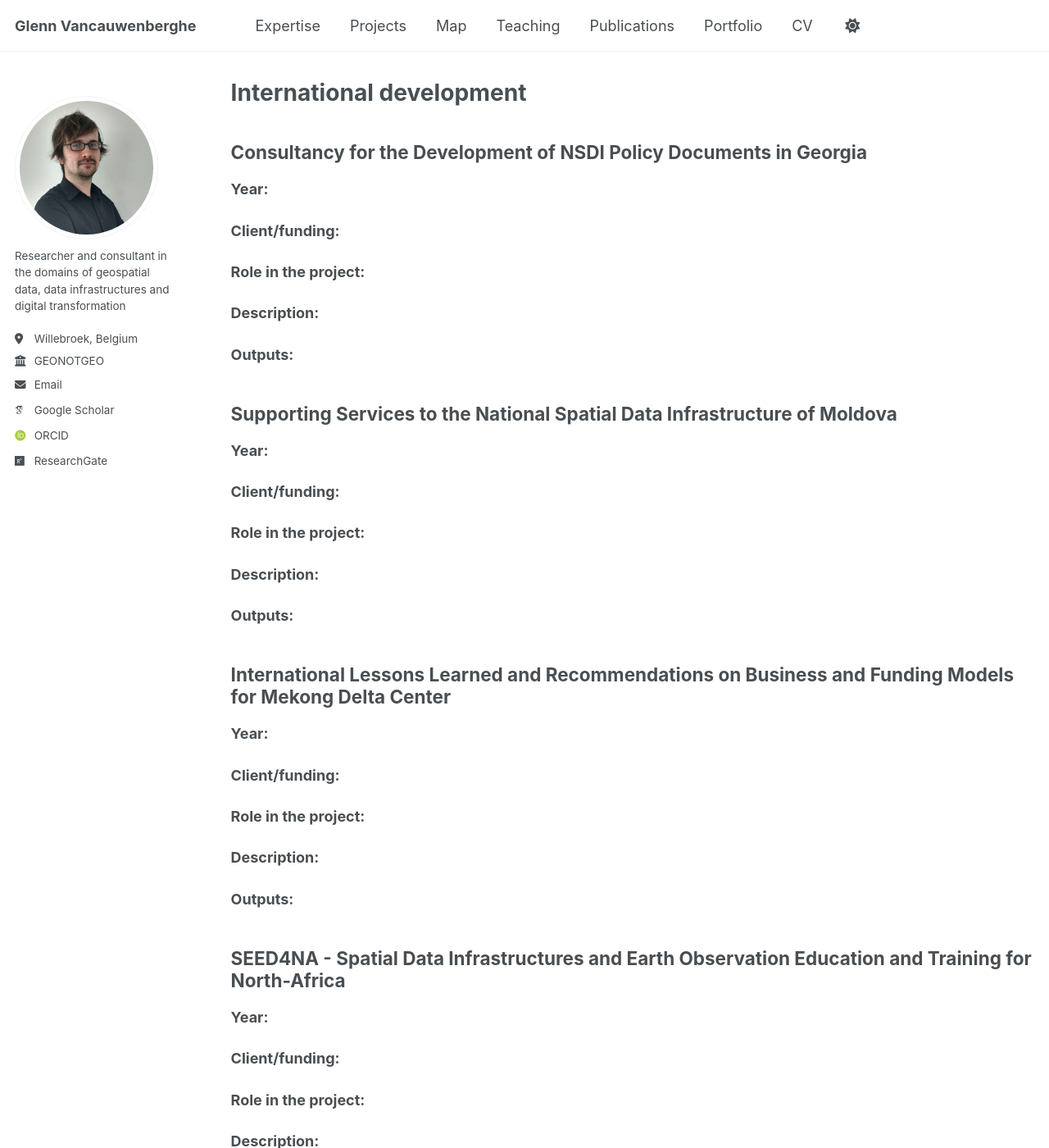
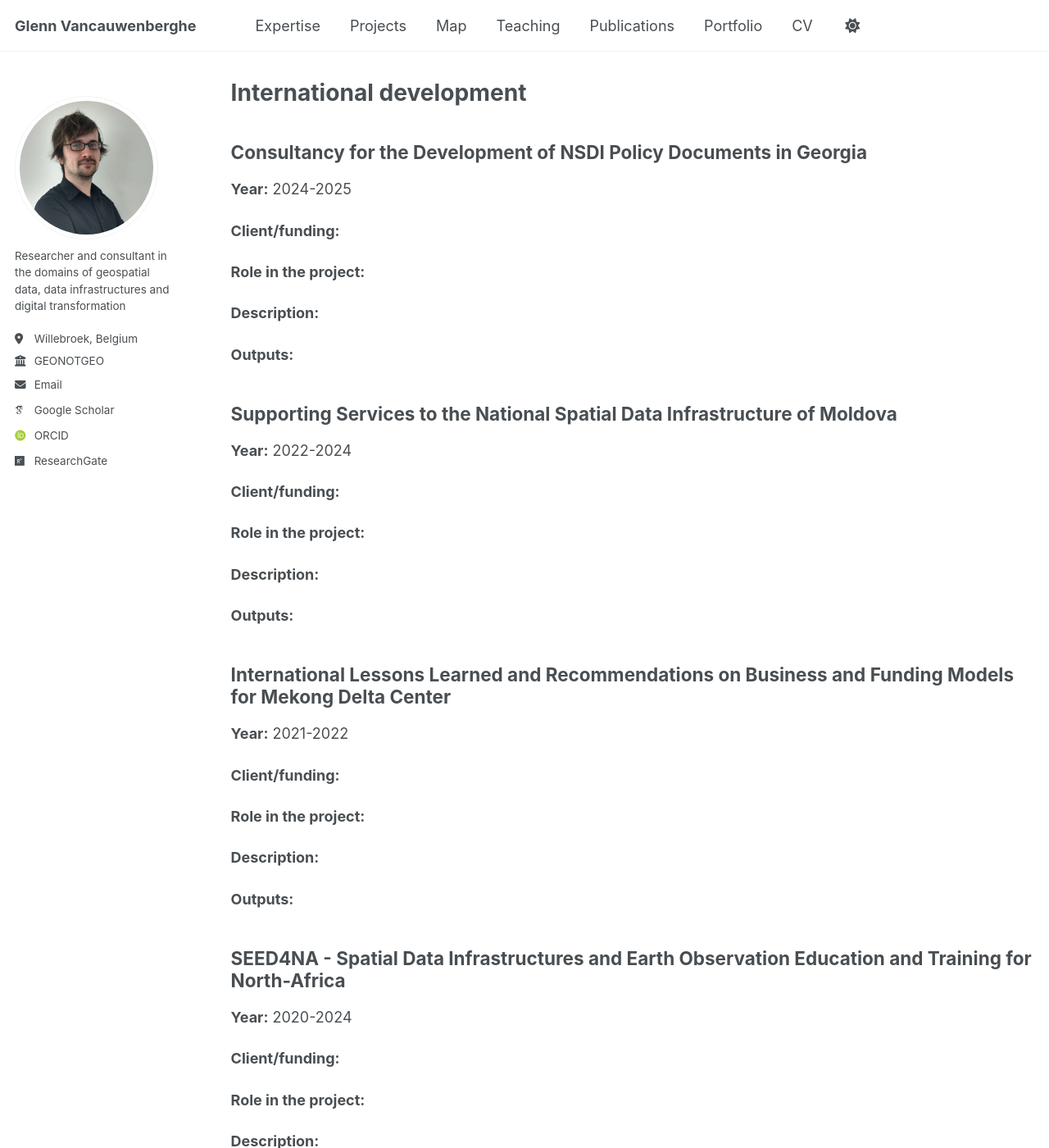
Before and after one commit to GVancauwenberghe/gvancauwenberghe.github.io, a Jekyll site: the page built from _pages/development.md, in a window 1280 px wide and 1400 px high. Shown: the whole window at 82% size. Built offline with Jekyll 4.4.1, drawn with Linux system fonts in a browser that asks for light colours; some web fonts are replaced; some of the changed text lies outside the part shown.

Commit message:
Update development.md

```diff
--- a/_pages/development.md
+++ b/_pages/development.md
@@ -8,7 +8,7 @@ author_profile: true
 {% include base_path %}
 
 ## Consultancy for the Development of NSDI Policy Documents in Georgia
-**Year:**
+**Year:** 2024-2025
 
 **Client/funding:**
 
@@ -19,7 +19,7 @@ author_profile: true
 **Outputs:**
 
 ## Supporting Services to the National Spatial Data Infrastructure of Moldova
-**Year:**
+**Year:** 2022-2024
 
 **Client/funding:**
 
@@ -30,7 +30,7 @@ author_profile: true
 **Outputs:**
 
 ## International Lessons Learned and Recommendations on Business and Funding Models for Mekong Delta Center
-**Year:**
+**Year:** 2021-2022
 
 **Client/funding:**
 
@@ -41,7 +41,7 @@ author_profile: true
 **Outputs:**
 
 ## SEED4NA - Spatial Data Infrastructures and Earth Observation Education and Training for North-Africa
-**Year:**
+**Year:** 2020-2024
 
 **Client/funding:**
 
@@ -52,7 +52,7 @@ author_profile: true
 **Outputs:**
 
 ## Feasibility studies on the added value of remote sensing technologies in EU development cooperation projects
-**Year:**
+**Year:** 2019-2020
 
 **Client/funding:**
 
@@ -63,7 +63,7 @@ author_profile: true
 **Outputs:**
 
 ## Elaboration of standards, norms and procedures in the acquisition and dissemination of geospatial information in Mozambique
-**Year:**
+**Year:** 2019-2020
 
 **Client/funding:**
 
@@ -74,7 +74,7 @@ author_profile: true
 **Outputs:**
 
 ## Elaboration of standards, norms and procedures in the acquisition and dissemination of geospatial information in Mozambique
-**Year:**
+**Year:** 2019-2020
 
 **Client/funding:**
 
```
